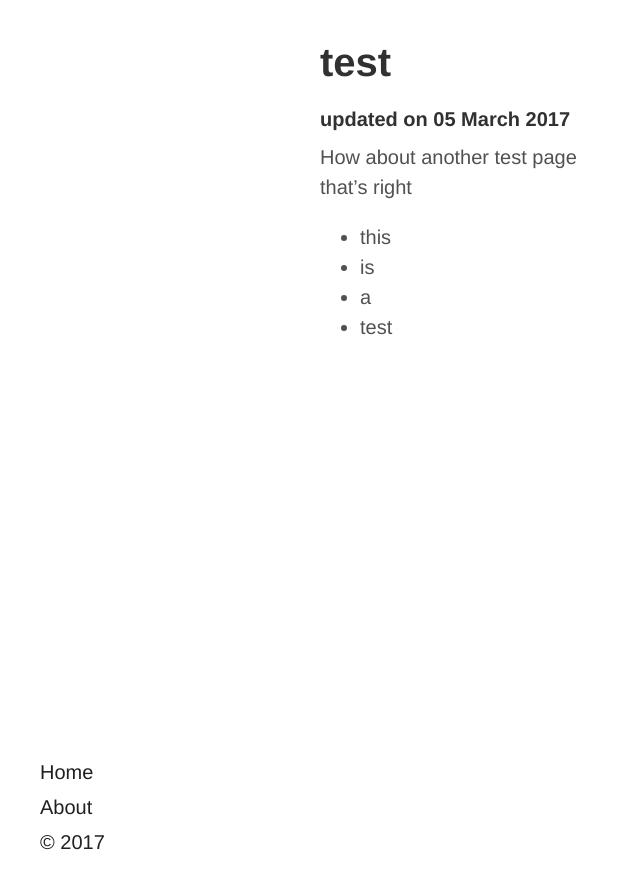
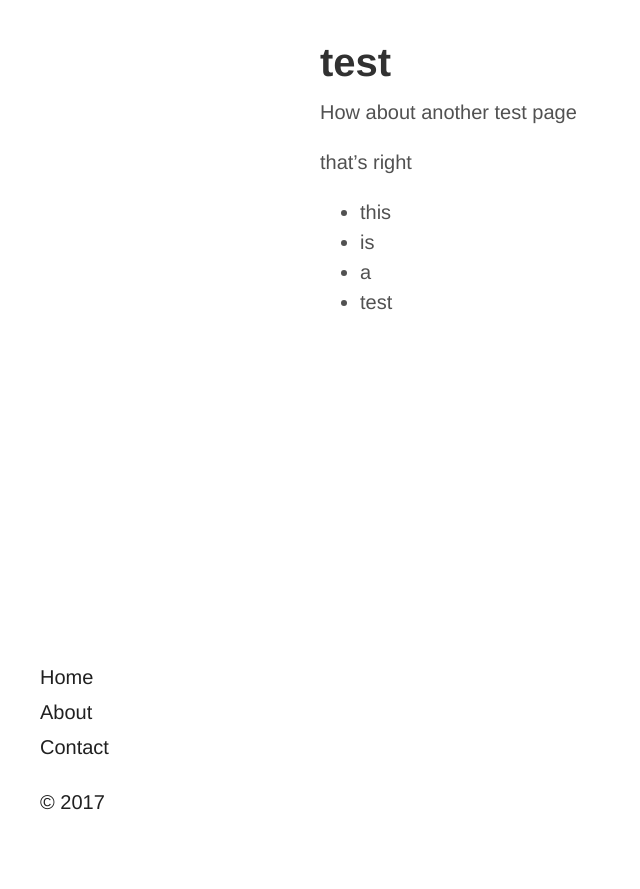
Before and after one commit to telecom-research/CRTC-Scraper, a Jekyll site: the page built from _posts/2017-03-01-test.md, in a window 1280 px wide. Shown: the top 889 px of the page, without its empty margins (0-640 px from the left). Built offline with Jekyll 4.4.1, drawn with Linux system fonts in a browser that asks for light colours.

Commit message:
placeholders included

```diff
--- /dev/null
+++ b/_includes/sidebar-foot.html
@@ -0,0 +1,3 @@
+<div class="footer">
+      <span class="sidebar-nav-item">&copy; {{ site.time | date: '%Y' }}</span>
+</div>
--- a/_includes/sidebar1.html
+++ b/_includes/sidebar1.html
@@ -1,4 +1,5 @@
 <div class="sidebar">
+
   <div class="container sidebar-sticky">
     <div class="sidebar-about">
 
@@ -21,8 +22,7 @@
           {% endif %}
         {% endif %}
       {% endfor %}
-
-      <span class="sidebar-nav-item">&copy; {{ site.time | date: '%Y' }}</span>
     </nav>
+    {% include sidebar-foot.html %}
   </div>
 </div>
--- a/_layouts/post.html
+++ b/_layouts/post.html
@@ -4,6 +4,5 @@ layout: default
 
 <div>
   <h1>{{ page.title }}</h1>
-  <h5>updated on {{ site.time | date_to_long_string }}</h5
   {{ content }}
 </div>
--- a/_posts/2017-03-01-test.md
+++ b/_posts/2017-03-01-test.md
@@ -3,7 +3,7 @@ layout: post
 title: test
 ---
 
-# How about another test page
+How about another test page
 
 that’s right
 
--- a/public/css/hyde.css
+++ b/public/css/hyde.css
@@ -70,6 +70,7 @@ html {
   }
 }
 
+
 /* Sidebar links */
 .sidebar a {
   color: #202020;
@@ -110,7 +111,7 @@ a.sidebar-nav-item:focus {
   .sidebar-sticky {
     position: absolute;
     right:  1rem;
-    bottom: 1rem;
+    bottom: 4rem;
     left:   1rem;
   }
 }
```
Also changed, not shown: _posts/2017-03-02-test2.md (+1 -1 lines), contact.md (added, +6 -0 lines).
